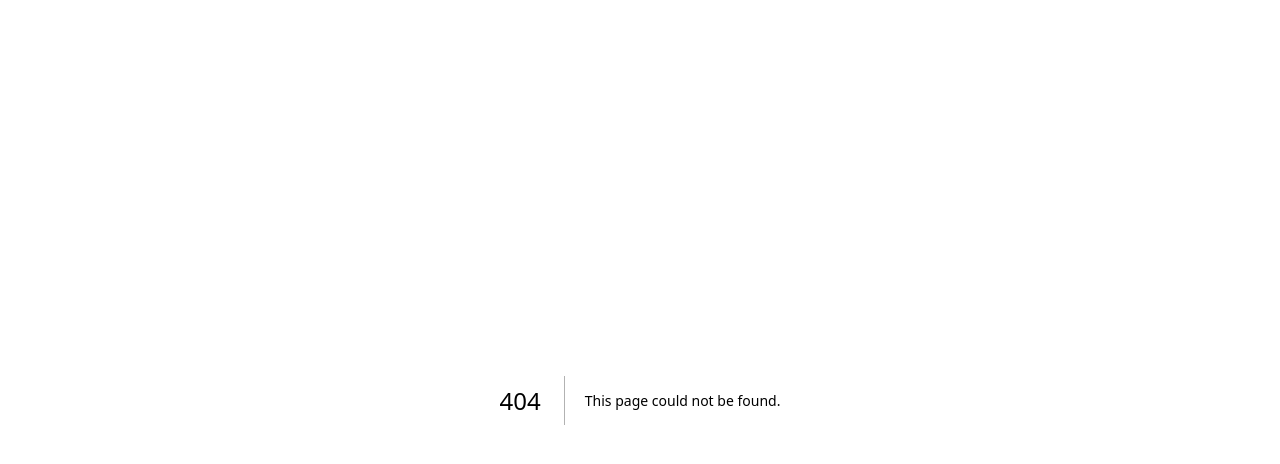
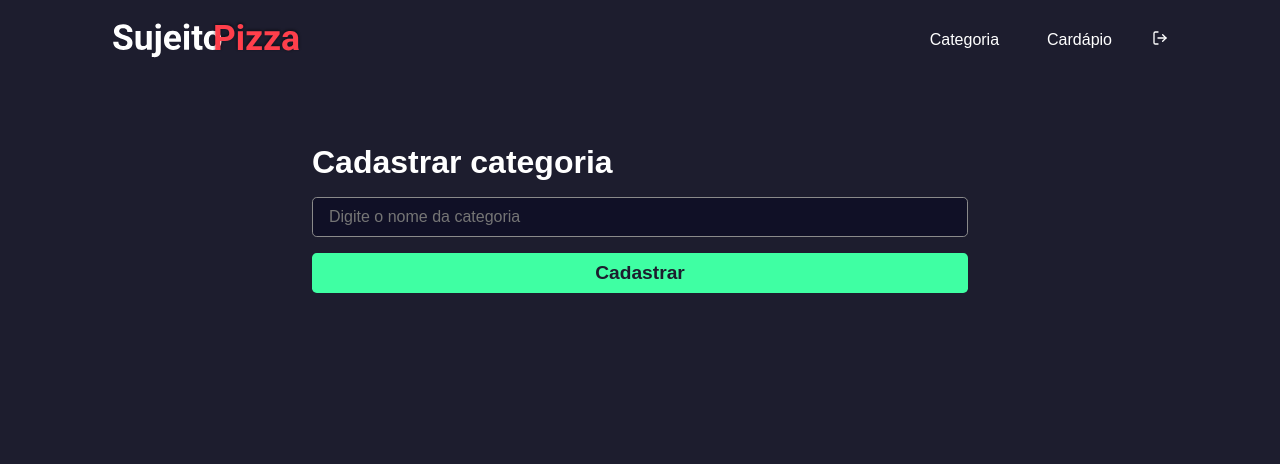
Before and after one commit to leonardo-rendano/projeto-pizzaria-frontend, a Next.js app: page /category in a window 1280 px wide. Before the commit this address had no page. Shown: the top 464 px of the page. Built offline with nearby package versions, Linux system fonts and the light colour scheme.

Commit message:
category page feature

```diff
--- /dev/null
+++ b/src/pages/category/index.tsx
@@ -0,0 +1,39 @@
+import { FormEvent, useState } from 'react'
+import styles from './style.module.scss'
+import Head from 'next/head'
+import { Header } from '@/components/Header'
+
+export default function Category() {
+  const [name, setName] = useState('')
+
+  async function handleRegister(event: FormEvent) {
+    event.preventDefault()
+
+    alert('Categoria ' + name)
+  }
+
+  return (
+    <>
+      <Head>
+        <title>Nova categoria - Sujeito pizza</title>
+      </Head>
+      <Header />
+      <main className={styles.container}>
+        <h1>Cadastrar categoria</h1>
+
+        <form className={styles.form} onSubmit={handleRegister}>
+          <input
+            type="text"
+            placeholder='Digite o nome da categoria'
+            className={styles.input}
+            value={name}
+            onChange={event => setName(event.target.value)}
+          />
+          <button className={styles.buttonAdd} type='submit'>
+            Cadastrar
+          </button>
+        </form>
+      </main>
+    </>
+  )
+}
--- /dev/null
+++ b/src/pages/category/style.module.scss
@@ -0,0 +1,40 @@
+.container {
+    max-width: 720px;
+    margin: 4rem auto;
+    padding: 0 2rem;
+
+    display: flex;
+    justify-content: space-between;
+    flex-direction: column;
+}
+
+.container h1 {
+    color: var(--white);
+}
+
+.form {
+    display: flex;
+    flex-direction: column;
+    margin: 1rem 0;
+}
+
+.input {
+    background-color: var(--dark-900);
+    border: 0;
+    padding: 1rem;
+    height: 40px;
+    border-radius: 0.3rem;
+    color: var(--white);
+    border: 1px solid var(--gray-100);
+    margin-bottom: 1rem;
+}
+
+.buttonAdd {
+    height: 40px;
+    border: 0;
+    background-color: var(--green-900);
+    font-weight: bold;
+    font-size: 1.2rem;
+    border-radius: 0.3rem;
+    color: var(--dark-700);
+}
```
